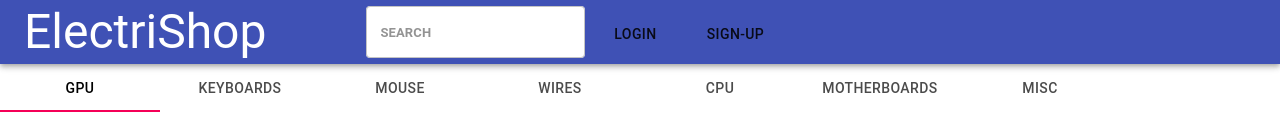
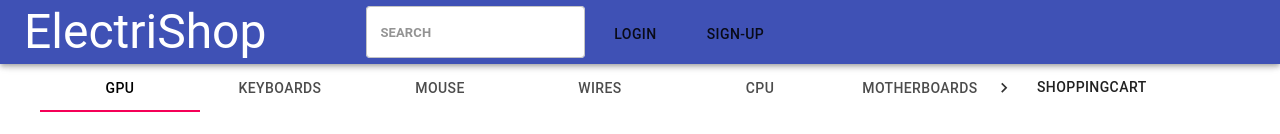
Before and after one commit to gvang146/electriShop, a React (Create React App) app: page /dashboard in a window 1280 px wide. Shown: the top 134 px of the page. Built offline with nearby package versions, Linux system fonts and the light colour scheme.

Commit message:
Shopping cart button added

```diff
--- a/src/components/ShoppingCart.js
+++ b/src/components/ShoppingCart.js
@@ -1,11 +1,23 @@
 import {
-    ShoppingCart
-} from "@material-ui/icons"
+    ShoppingCartIcon
+} from "@material-ui/icons/ShoppingCart";
+import { Button,
+         makeStyles }
+from "@material-ui/core";
 import React from "react";
 
-const ShoppingCart = () => {
+const useStyle = makeStyles({
+    button: {
+        color: "secondary",
+    },
+})
+
+export default function ShoppingCart() {
+    const classes = useStyle();
 
         return (
-            <ShoppingCart></ShoppingCart>
+            <Button>
+                ShoppingCart
+            </Button>
         )
 }
--- a/src/components/accountpages/Dashboard.js
+++ b/src/components/accountpages/Dashboard.js
@@ -1,21 +1,36 @@
 import NavBar from "../NavBar"
 import { makeStyles} from "@material-ui/core"
 import ScrollableTabs from "../tabs/ScrollableTab";
+import ShoppingCart from "../ShoppingCart";
 
 
 const useStyles = makeStyles({
     root: {
+        display: "flex",
         minWidth: 300,
+        flexDirection: "row",
+    },
+    scrollable: {
+        maxWidth: "80%",
+    },
+    cart: {
+        padding: 5,
+        maxWidth: "20%",
     }
+
 })
 
 function Dashboard () {
     const classes = useStyles();
     return (
         <div className={classes.root}>
-            <div className="tabs">
+            <div className={classes.scrollable}>
             <ScrollableTabs />
             </div>
+        <div className={classes.cart}>
+            <ShoppingCart />
+        </div>
+
         </div>
     )
 }
```
